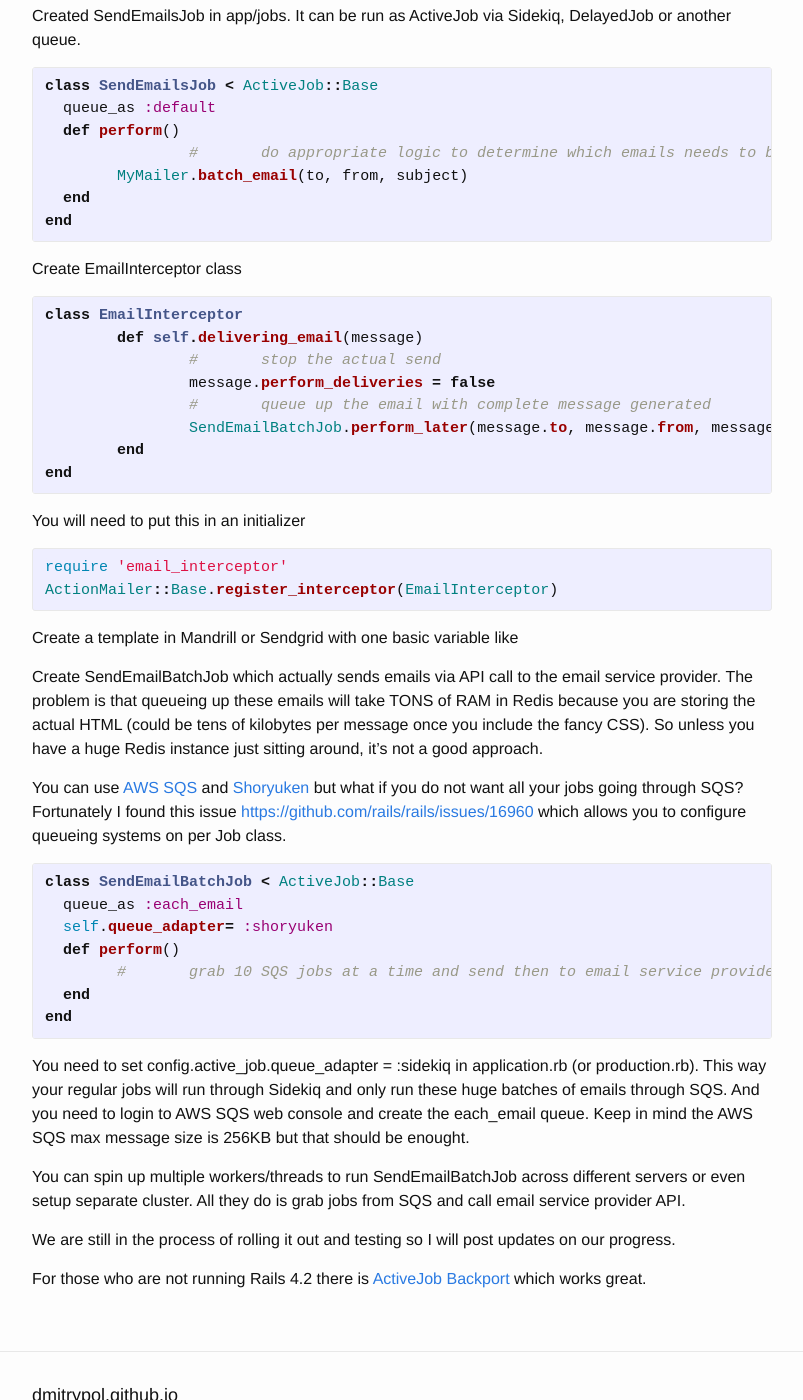
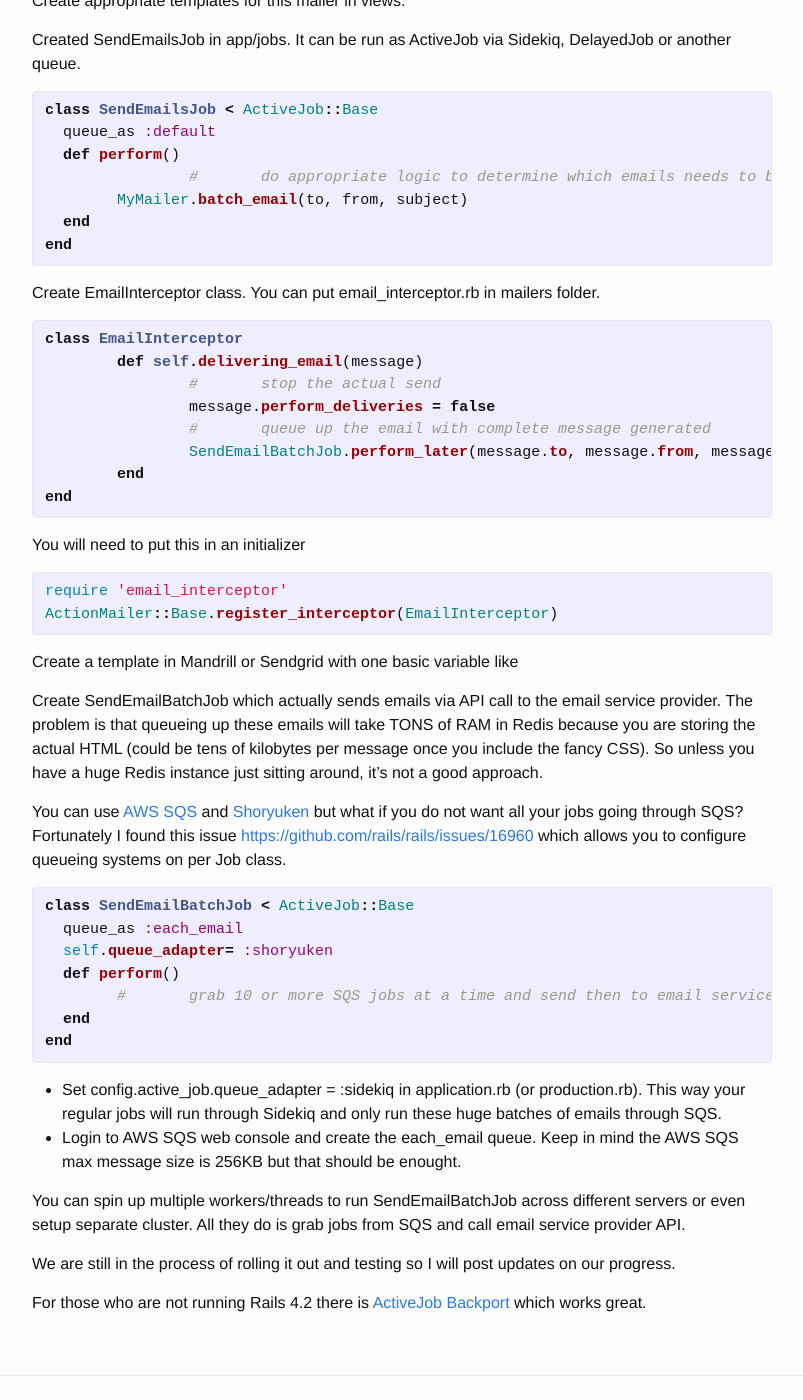
Before and after one commit to dmitrypol/dmitrypol.github.io, a Jekyll site: the page built from _posts/2015-12-20-rails-bulk-email-send.markdown, in a window 1280 px wide and 1400 px high, scrolled down 801 px. Shown: the whole window, without its empty margins (238-1041 px from the left). Built offline with Jekyll 4.4.1, drawn with Linux system fonts in a browser that asks for light colours; some of the changed text lies outside the part shown.

Commit message:
more posts
Signed-off-by: Dmitry Polyakovsky <dmitrypol@gmail.com>

```diff
--- a/_posts/2015-09-10-rails_admin.markdown
+++ b/_posts/2015-09-10-rails_admin.markdown
@@ -9,7 +9,6 @@
 
 Create lib/rails_admin/custom_actions.rb
 {% highlight ruby %}
-
 module RailsAdmin
   module Config
     module Actions
@@ -92,7 +91,9 @@
 
 #### Create custom pages
 
-In app/views/rails_admin/main create files such as root.html.haml and collection.html.haml.  They will load when you click appropriate links.  These pages can be used to display high level reports or upload data into the system (just put a form_tag pointing to appropriate controller endpoint)
+In app/views/rails_admin/main create files such as root.html.haml and collection.html.haml.  They will load when you click appropriate links.
+
+These pages can be used to display high level reports or upload data into the system (just put a form_tag pointing to appropriate controller endpoint).  Just think of them as regular Rails pages but the controller code is in the custom_actions.rb.
 
 #### Useful links
 
--- a/_posts/2015-12-20-rails-bulk-email-send.markdown
+++ b/_posts/2015-12-20-rails-bulk-email-send.markdown
@@ -5,7 +5,7 @@
 categories:
 ---
 
-ActionMailer is great.  It allows you to create view templates and put logic in Mailer classes.  You can use [Roadie](https://github.com/Mange/roadie-rails) to merge CSS further customizing their look and feel (one customer can have red background and another blue).  The problem arises when you have to send tens or hundreds of thousands of emails.  Each one is a separate API or SMTP call to your email service provider.  We were able to achieve some perf gains by breaking up our jobs in smaller batches and then running 2 (or more) processes per server with ActiveJob.  But the HTTP based calls are still very time consuming.
+ActionMailer is great.  It allows you to create view templates and put logic in Mailer classes.  You can use [Roadie](https://github.com/Mange/roadie-rails) to merge CSS further customizing their look and feel (one customer can have red background and another blue).  The problem arises when you have to send tens or hundreds of thousands of emails.  Each one is a separate API or SMTP call to your email service provider.  We were able to achieve some perf gains by breaking up our jobs in smaller batches and then running 2 (or more) processes per server with ActiveJob.  But the HTTP REST or SMTP calls are still very time consuming when you are doing one per email.
 
 Alternatively if you build email templates in the Mandrill or Sendgrid UI you can then call their API passing smaller hashes with the appropriate parameters (first_name, last_name, etc) and they will do the appropriate substitution.  That approach is much faster but you loose a lot of flexibility of being able to build your emails in code.  Plus someone could change email template in Mandrill UI and you have no revision control.
 
@@ -33,7 +33,7 @@
 end
 {% endhighlight %}
 
-Create EmailInterceptor class
+Create EmailInterceptor class.  You can put email_interceptor.rb in mailers folder.
 {% highlight ruby %}
 class EmailInterceptor
 	def self.delivering_email(message)
@@ -62,12 +62,13 @@
   queue_as :each_email
   self.queue_adapter= :shoryuken
   def perform()
-  	#	grab 10 SQS jobs at a time and send then to email service provider specifying your template and to, from, body, etc.  You need to be careful not to exceed the max size of the payload as you will be passing a large chunk of HTML to replace the body.
+  	#	grab 10 or more SQS jobs at a time and send then to email service provider specifying your template and to, from, body, etc.  You need to be careful not to exceed the max size of the payload as you will be passing a large chunk of HTML to replace the body.
   end
 end
 {% endhighlight %}
 
-You need to set config.active_job.queue_adapter = :sidekiq in application.rb (or production.rb).  This way your regular jobs will run through Sidekiq and only run these huge batches of emails through SQS.  And you need to login to AWS SQS web console and create the each_email queue.  Keep in mind the AWS SQS max message size is 256KB but that should be enought.
+* Set config.active_job.queue_adapter = :sidekiq in application.rb (or production.rb).  This way your regular jobs will run through Sidekiq and only run these huge batches of emails through SQS.
+* Login to AWS SQS web console and create the each_email queue.  Keep in mind the AWS SQS max message size is 256KB but that should be enought.
 
 You can spin up multiple workers/threads to run SendEmailBatchJob across different servers or even setup separate cluster.  All they do is grab jobs from SQS and call email service provider API.
 
```
Also changed, not shown: _posts/2015-10-22-mongodb-hash-vs-embed-doc.markdown (added, +35 -0 lines), _posts/2015-12-11-mongodb3-wired-tiger.markdown (added, +34 -0 lines).
